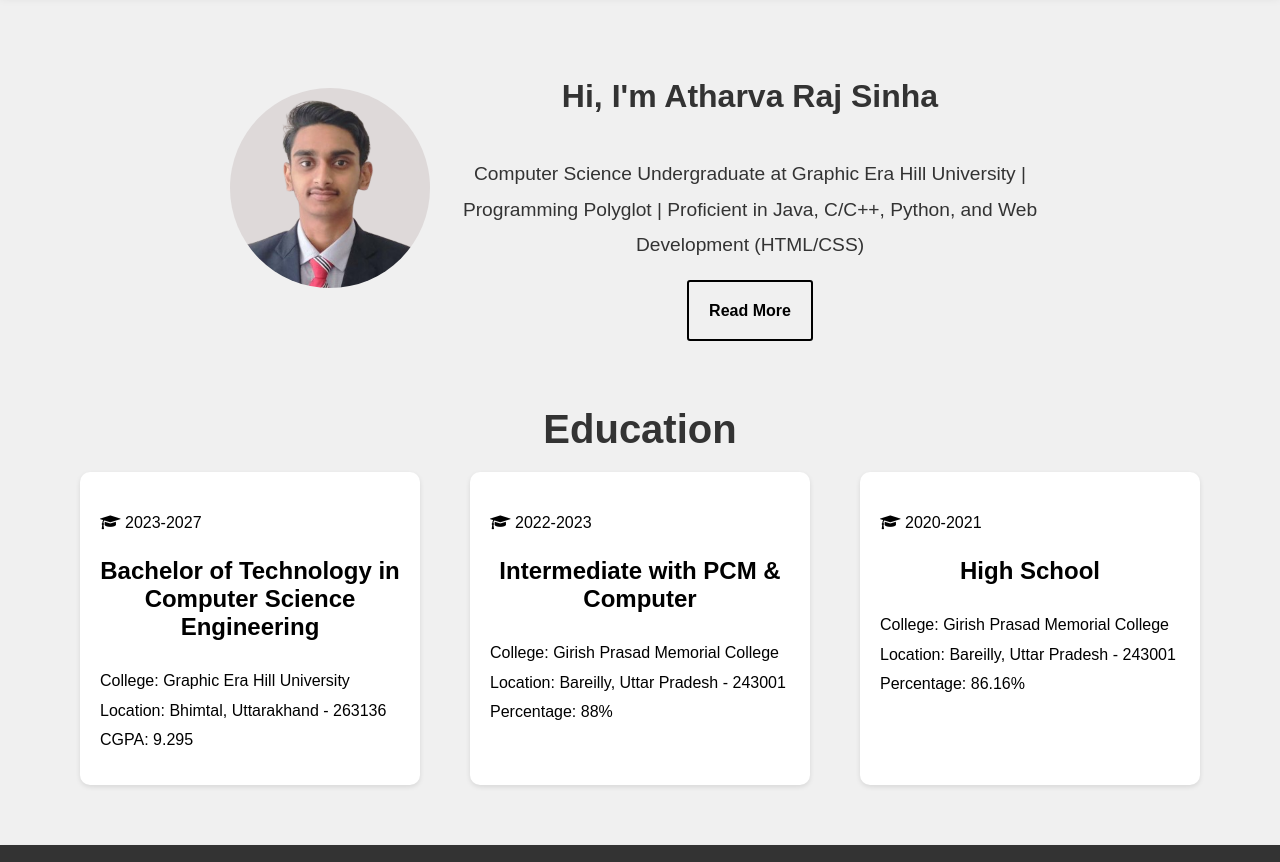
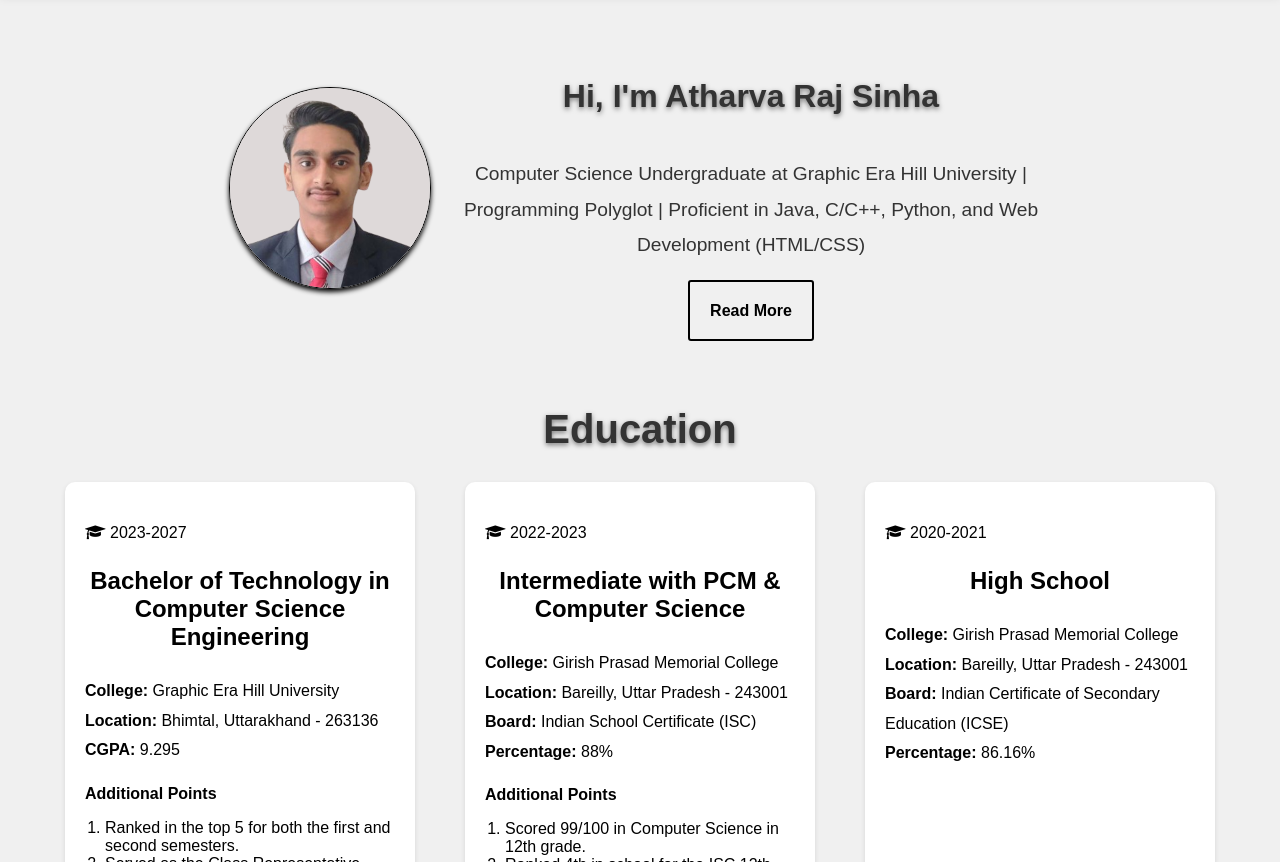
Before and after one commit to atharvarajsinha/Portfolio, a plain HTML site: page index.html in a window 1280 px wide. Shown: the part 73-935 px from the top of the page. Drawn offline with Linux system fonts and the light colour scheme.

Commit message:
Updated Education Details

```diff
--- a/css for pages/style.css
+++ b/css for pages/style.css
@@ -9,6 +9,10 @@ body{
 ::selection{
     color: #fff;
     background: #000;
+}
+
+h1{
+    text-shadow: 0 2px 5px rgba(0, 0, 0, 0.5);
 }
 
 main{
@@ -34,6 +38,8 @@ main{
     width: 200px;
     height: 200px;
     border-radius: 50%;
+    border: 1px solid #000;
+    box-shadow: 0 3px 5px rgba(0, 0, 0, 1);
     object-fit: cover;
 }
 
@@ -96,7 +102,7 @@ main{
 .edu h1{
     text-align: center;
     font-size: 2.5rem;
-    margin-bottom: 20px;
+    margin-bottom: 30px;
     color: #333;
 }
 
@@ -113,7 +119,7 @@ main{
     box-shadow: 0 2px 5px rgba(0, 0, 0, 0.1);
     padding: 20px;
     text-align: center;
-    width: 300px;
+    width: 310px;
     min-height: 250px;
 }
 
@@ -125,6 +131,15 @@ main{
 
 .edu-detail h2{
     margin-bottom: 25px;
+}
+
+.edu-detail .additional{
+    text-align: left;
+    margin-top: 20px;
+}
+
+.edu-detail .additional ol{
+    padding: 0 0 0 20px;
 }
 
 @media screen and (max-width: 1095px) {
--- a/index.html
+++ b/index.html
@@ -45,27 +45,45 @@
                     <p><i class="fa fa-fw fa-graduation-cap" aria-hidden="true"></i> 2023-2027</p>
                     <h2>Bachelor of Technology in Computer Science Engineering</h2>
                     <p>
-                        College: Graphic Era Hill University<br>
-                        Location: Bhimtal, Uttarakhand - 263136<br>
-                        CGPA: 9.295
+                        <b>College:</b> Graphic Era Hill University<br>
+                        <b>Location:</b> Bhimtal, Uttarakhand - 263136<br>
+                        <b>CGPA:</b> 9.295<br>
+                        <div class="additional">
+                            <b>Additional Points</b>
+                            <br>
+                            <ol>
+                                <li>Ranked in the top 5 for both the first and second semesters.</li>
+                                <li>Served as the Class Representative during the first year.</li>
+                            </ol>
+                        </div>
                     </p>
                 </div>
                 <div class="edu-detail">
                     <p><i class="fa fa-fw fa-graduation-cap" aria-hidden="true"></i> 2022-2023</p>
-                    <h2>Intermediate with PCM & Computer</h2>
+                    <h2>Intermediate with PCM & Computer Science</h2>
                     <p>
-                        College: Girish Prasad Memorial College<br>
-                        Location: Bareilly, Uttar Pradesh - 243001<br>
-                        Percentage: 88%
+                        <b>College:</b> Girish Prasad Memorial College<br>
+                        <b>Location:</b> Bareilly, Uttar Pradesh - 243001<br>
+                        <b>Board:</b> Indian School Certificate (ISC)<br>
+                        <b>Percentage:</b> 88%<br>
+                        <div class="additional">
+                            <b>Additional Points</b>
+                            <br>
+                            <ol>
+                                <li>Scored 99/100 in Computer Science in 12th grade.</li>
+                                <li>Ranked 4th in school for the ISC 12th grade examinations.</li>
+                            </ol>
+                        </div>
                     </p>
                 </div>
                 <div class="edu-detail">
                     <p><i class="fa fa-fw fa-graduation-cap" aria-hidden="true"></i> 2020-2021</p>
                     <h2>High School</h2>
                     <p>
-                        College: Girish Prasad Memorial College<br>
-                        Location: Bareilly, Uttar Pradesh - 243001<br>
-                        Percentage: 86.16%
+                        <b>College:</b> Girish Prasad Memorial College<br>
+                        <b>Location:</b> Bareilly, Uttar Pradesh - 243001<br>
+                        <b>Board:</b> Indian Certificate of Secondary Education (ICSE)<br>
+                        <b>Percentage:</b> 86.16%<br>
                     </p>
                 </div>
             </div>
```
